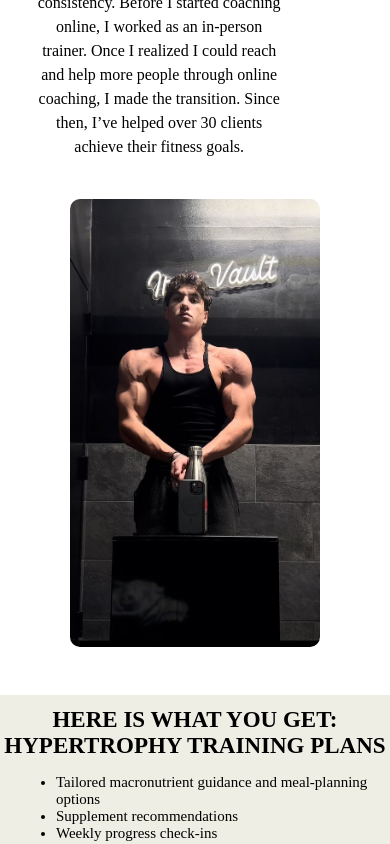
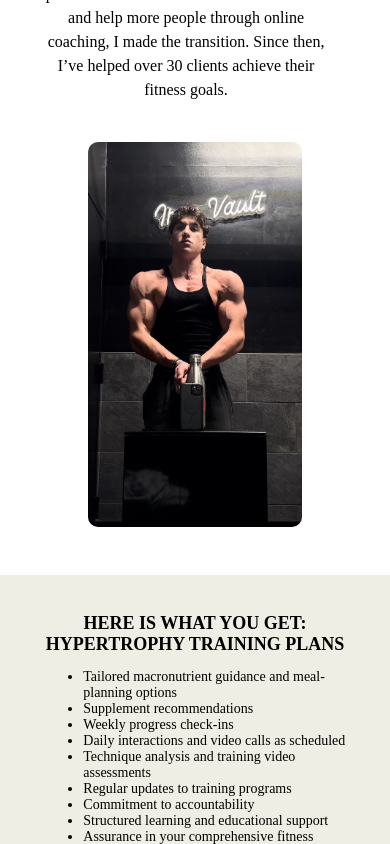
Before and after one commit to mikethebike222/Personal-Trainer-App, a React (Vite) app in the folder frontend/: page / in a window 390 px wide. Shown: the part 1156-2000 px from the top of the page. Built offline with nearby package versions, Linux system fonts and the light colour scheme.

Commit message:
Mobile Beautify

```diff
--- a/frontend/src/components/Footer.module.css
+++ b/frontend/src/components/Footer.module.css
@@ -1,6 +1,6 @@
 .footHeader {
     color: black;
-    font-size: clamp(23px, 4vw, 35px);
+    font-size: clamp(15px, 4vw, 35px);
     padding-top: 1%;
     text-align: center;
     text-transform: uppercase;
@@ -22,7 +22,7 @@
     padding-bottom: .6%;
     margin: 0 auto;
     text-align: center;
-    font-size: clamp(10px, 2vw, 18px);
+    font-size: clamp(11px, 2vw, 18px);
 }
 
 @media (max-width: 900px) {
--- a/frontend/src/components/components_apply/Offer.jsx
+++ b/frontend/src/components/components_apply/Offer.jsx
@@ -4,7 +4,7 @@ import styles from './Offer.module.css'
 const Offer = () => {
     return (
         <div className = {styles.offerContainer}>
-            <h2 className = {styles.offerH2}>HERES WHAT <br></br>YOU GET</h2>
+            <h2 className = {styles.offerH2}>HERES WHAT<span className={styles.break}></span> YOU GET</h2>
             <ul className = {styles.offerUl}>
                 <li>24/7 Access to my number to ask any questions you might have</li>
                 <li>A full workout plan, or meal plan if you desire</li>
--- a/frontend/src/components/components_apply/Offer.module.css
+++ b/frontend/src/components/components_apply/Offer.module.css
@@ -10,7 +10,7 @@
 
 .offerH2{
     padding-left: 7%;
-    font-size: clamp(37px, 8vw, 75px);
+    font-size: clamp(28px, 8vw, 75px);
     font-weight: bolder;
     font-family: impact;
 
@@ -18,16 +18,26 @@
 
 .offerUl{
     padding-left: 5%;
-    font-size: clamp(17px, 3vw, 25px);
+    font-size: clamp(15px, 3vw, 25px);
     line-height: 1.5;
 }
+
+.break::before {
+    content: "\A";
+    display: block;
+
+  }
 
 @media (max-width: 600px) {
     .offerContainer {
         flex-direction: column;
         align-items: center;
         gap: .1rem;
-        padding-top: 8%;
+        padding: 8%;
 
       }
+    .break::before {
+        content: "";
+        display: inline;
+    }
 }
--- a/frontend/src/components/components_home/SellingPoint.module.css
+++ b/frontend/src/components/components_home/SellingPoint.module.css
@@ -53,17 +53,18 @@
 
   @media (max-width: 600px) {
     .inspireContainer {
-      align-items: flex-start;
+      align-items: center;
       gap: 1.5rem;
     }
     .inspireImg {
-      max-width: 70%;
+      max-width: 60%;
+      height: auto;
       display: block;
       margin-left: auto;
       margin-right: auto;
     }
     .inspireText {
-      max-width: 70%;
+      max-width: 80%;
       text-align: center;
       padding-left: 5%
     }
--- a/frontend/src/components/components_home/TrainingPlan.module.css
+++ b/frontend/src/components/components_home/TrainingPlan.module.css
@@ -20,3 +20,27 @@
     text-align: left;
     font-size: clamp(15px, 3vw, 25px);
 }
+
+@media (max-width: 900px) {
+    .trainingPlanContainer {
+        padding: 7%;
+    }
+
+    .trainingPlanHead {
+        color: black;
+        font-size: clamp(18px, 4vw, 35px);
+        padding-top: 3%;
+        text-align: center;
+        text-transform: uppercase;
+        margin: 0;
+        width: 100%;
+    }
+
+    .trainingPlanText{
+        max-width: 650px;
+        margin: 0 auto;
+        padding: 0 1rem;
+        text-align: left;
+        font-size: clamp(14px, 3vw, 25px);
+    }
+  }
```
